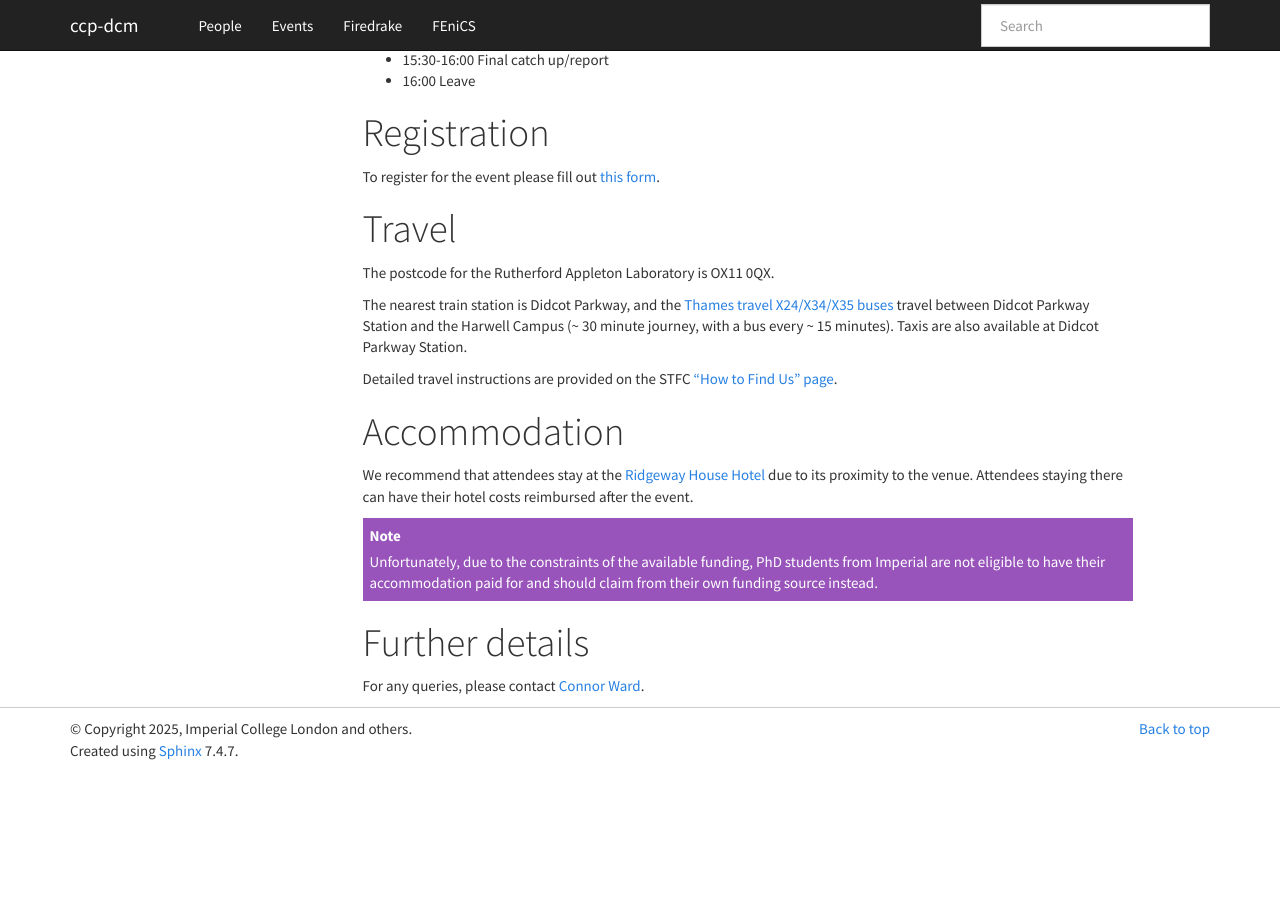
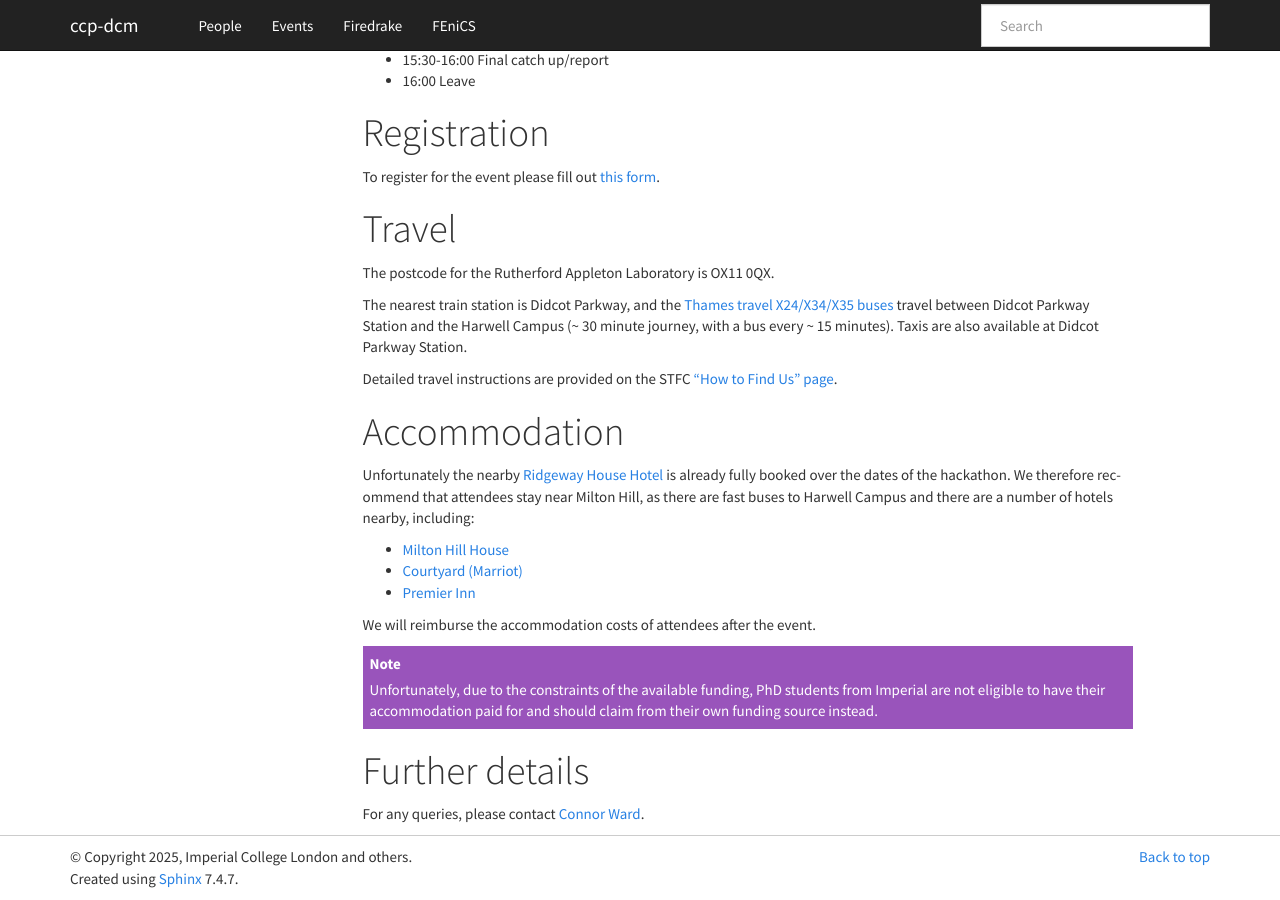
Before and after one commit to ccp-dcm/ccp-dcm.github.io, a Sphinx documentation site: the page built from source/doc_hackathon.rst, in a window 1280 px wide and 900 px high, scrolled down 1042 px. Built offline with Sphinx 7.4.7, drawn with Linux system fonts in a browser that asks for light colours; before the commit the page ends 1813 px from its top, so only the background shows below that.

Commit message:
Update hotel information (#9)

```diff
--- a/source/doc_hackathon.rst
+++ b/source/doc_hackathon.rst
@@ -88,9 +88,16 @@ Detailed travel instructions are provided on the STFC
 Accommodation
 -------------
 
-We recommend that attendees stay at the `Ridgeway House Hotel <https://www.ridgewayhousehotel.com/>`__
-due to its proximity to the venue. Attendees staying there can have their
-hotel costs reimbursed after the event.
+Unfortunately the nearby `Ridgeway House Hotel <https://www.ridgewayhousehotel.com/>`__
+is already fully booked over the dates of the hackathon. We therefore recommend that
+attendees stay near Milton Hill, as there are fast buses to Harwell Campus and there are
+a number of hotels nearby, including:
+
+* `Milton Hill House <https://www.miltonoxfordshire.co.uk/hotel-in-oxfordshire/>`__
+* `Courtyard (Marriot) <https://www.marriott.com/en-gb/hotels/oxfcx-courtyard-oxford-south/overview/>`__
+* `Premier Inn <https://www.premierinn.com/gb/en/hotels/england/oxfordshire/oxford/oxford-south-didcot.html>`__
+
+We will reimburse the accommodation costs of attendees after the event.
 
 .. note::
 
```
